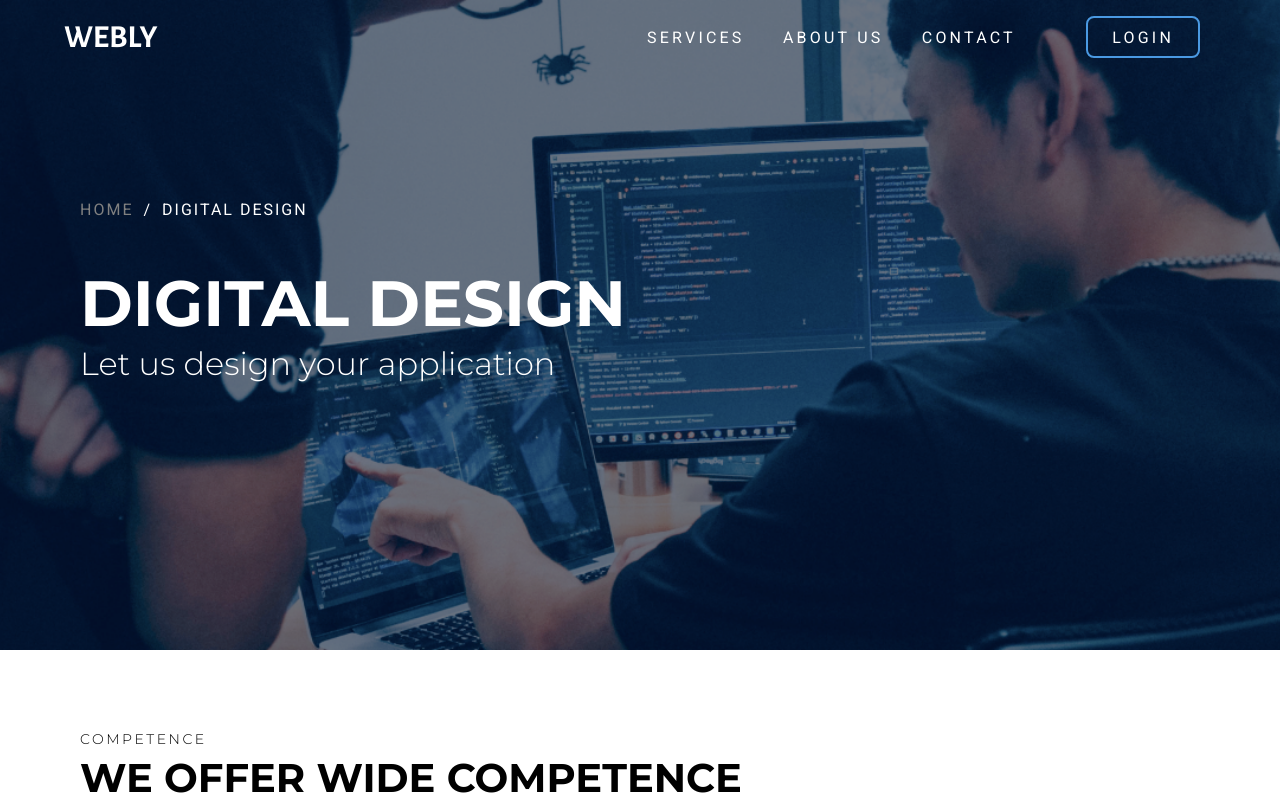
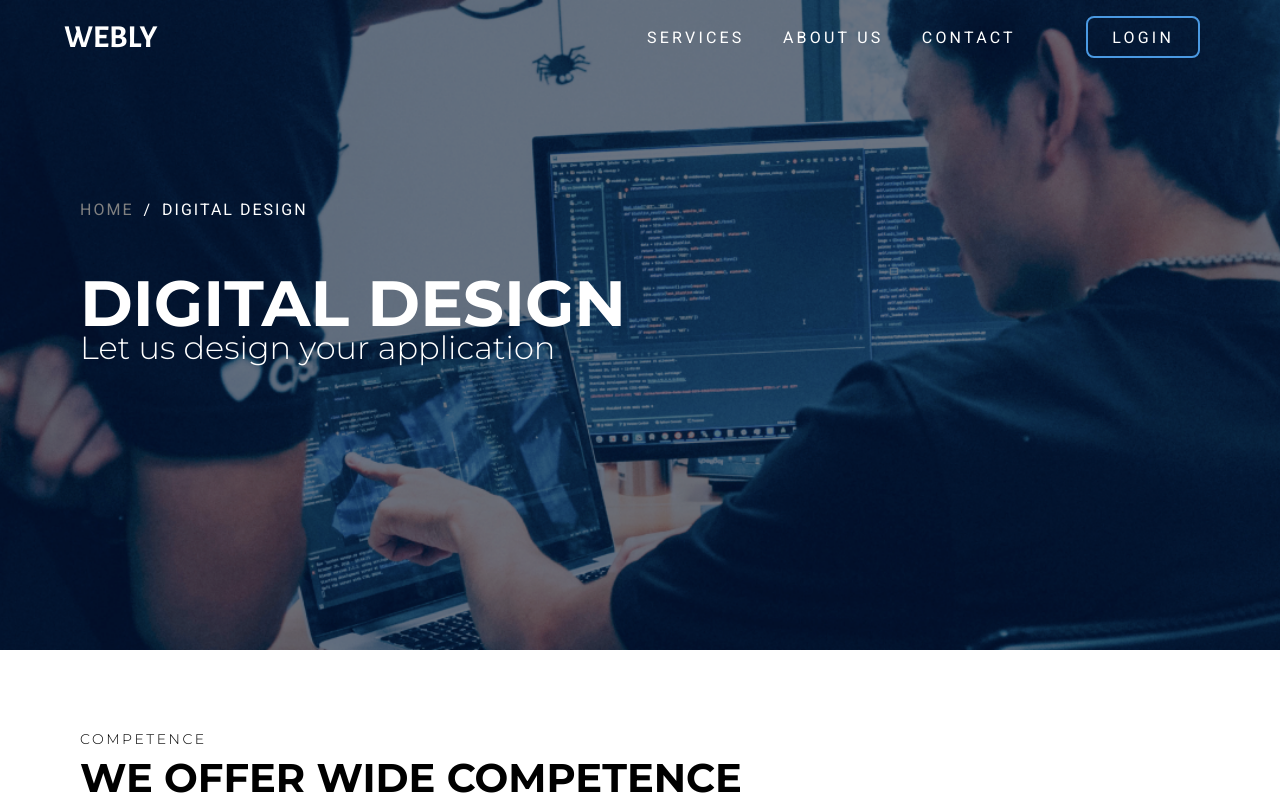
Before and after one commit to nybbe123/agile-project, a React (Create React App) app: page /digitalDesign in a window 1280 px wide. Shown: the top 800 px of the page. Built offline with nearby package versions, Linux system fonts and the light colour scheme.

Commit message:
fixed design header problem

```diff
--- a/src/components/layout/detailPages/designPage.js
+++ b/src/components/layout/detailPages/designPage.js
@@ -22,7 +22,7 @@ const DesignPage = () => {
             <p className={style["frontEnd"]}>DIGITAL DESIGN</p>
           </div>
           <h1 className={style["h1"]}>DIGITAL DESIGN</h1>
-          <h2 className={style["h2"]}>Let us design your application</h2>
+          <h2 className={style["h2Design"]}>Let us design your application</h2>
         </div>
       </div>
       <div className={style["section2"]}>
--- a/src/components/layout/detailPages/frontEnd.module.css
+++ b/src/components/layout/detailPages/frontEnd.module.css
@@ -1,6 +1,18 @@
 .section1 {
   height: 630px;
 }
+
+.h2Design {
+  color: white;
+  font-family: "Montserrat", sans-serif;
+  font-size: 32px;
+  font-weight: 100;
+  position: absolute;
+  top: 280px;
+  margin-left: 5rem;
+  margin-top: 3rem;
+}
+
 .backgroundImg {
   background-image: url(../../../assets/competence-bg.png);
   background-size: cover;
```
